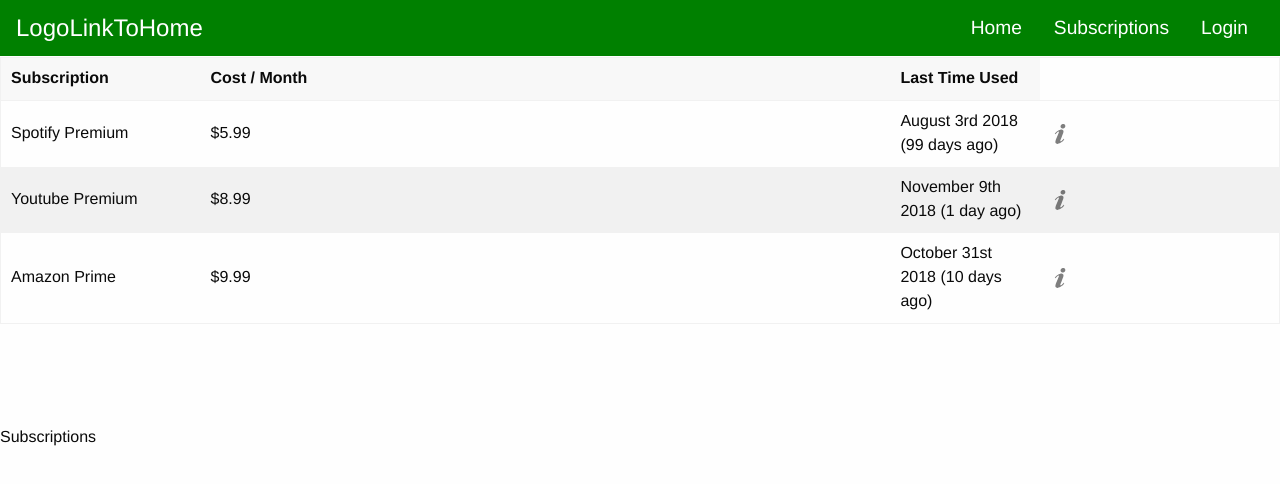
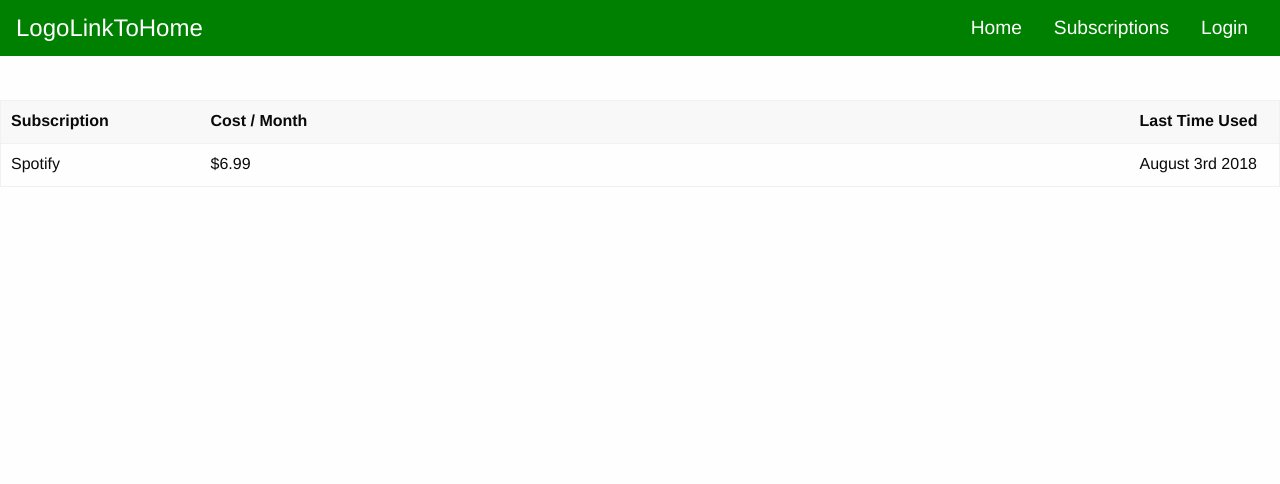
Before and after one commit to rkorkowski/madhacks, a React (Create React App) app in the folder frontend/: page /subscriptions in a window 1280 px wide. Shown: the top 484 px of the page. Built offline with nearby package versions, Linux system fonts and the light colour scheme.

Commit message:
created general table entry component

```diff
--- a/frontend/src/App.js
+++ b/frontend/src/App.js
@@ -39,12 +39,11 @@
         <div style={{height: '100%'}}>
           <Navigation drawerClickHandler={this.drawerToggleClickHandler} />
           <SideDrawer show={this.state.sideDrawerOpen} />
-          {backdrop}
-          <SubscriptionTable />
+            {backdrop}
             <div className="main">
             <Switch>
               <Route path="/" component={Home} exact />
-              <Route path="/subscriptions" component={Subscriptions} />
+              <Route path="/subscriptions" component={SubscriptionTable} />
               <Route path="/login" component={Login} />
               <Route component={Error} />
             </Switch>
--- a/frontend/src/components/SubscriptionTable.js
+++ b/frontend/src/components/SubscriptionTable.js
@@ -1,4 +1,4 @@
-import React from 'react';
+import React , { Component } from 'react';
 import { Link } from "react-router-dom";
 import { Button } from "react-foundation";
 import 'foundation-sites/dist/css/foundation.min.css';
@@ -6,12 +6,12 @@
 import Colors from 'react-foundation/lib/enums';
 import Foundation from 'react-foundation';
 import infologo from '../info-logo.svg';
-const SubscriptionTable = () => {
+import TableEntry from './TableEntry';
+import './editdone.js';
+class SubscriptionTable extends Component {
+    render() {
     return (
         <div>
-            <a href="#" class="button success">Add Subscription</a>
-            <a href="/" class="button alert">Delete Subscription</a> &nbsp;
-            <a href="/subscriptions" class="button">Subscriptions</a>
             <table className = "sub-table">
                 <thead>
                   <tr>
@@ -21,28 +21,12 @@
                   </tr>
                 </thead>
                 <tbody className = "sub-table-Body">
-                  <tr>
-                    <td>Spotify Premium</td>
-                    <td>$5.99</td>
-                    <td>August 3rd 2018 (99 days ago)</td>
-                    <td><img src={infologo} className="more-info-logo" height="20" width="20" alt="info-logo" /></td>
-                  </tr>
-                  <tr>
-                    <td>Youtube Premium</td>
-                    <td>$8.99</td>
-                    <td>November 9th 2018 (1 day ago)</td>
-                    <td><img src={infologo} className="more-info-logo" height="20" width="20" alt="info-logo" /></td>
-                  </tr>
-                  <tr>
-                    <td>Amazon Prime</td>
-                    <td>$9.99</td>
-                    <td>October 31st 2018 (10 days ago)</td>
-                    <td><img src={infologo} className="more-info-logo" height="20" width="20" alt="info-logo" /></td>
-                    </tr>
+                  <TableEntry name = "Spotify" cost = "$6.99" date = "August 3rd 2018"/>
                 </tbody>
               </table>
         </div>
     );
-};
+  }
+}
 
 export default SubscriptionTable;
--- /dev/null
+++ b/frontend/src/components/TableEntry.js
@@ -0,0 +1,14 @@
+import React, { Component } from "react";
+
+class TableEntry extends Component {
+  render() {
+      return (
+        <tr>
+          <td>{this.props.name}</td>
+          <td>{this.props.cost}</td>
+          <td>{this.props.date}</td>
+        </tr>
+      );
+    }
+}
+export default TableEntry;
--- /dev/null
+++ b/frontend/src/components/editdone.js
@@ -0,0 +1,15 @@
+// var subbox = document.getElementById("subscriptionname");
+// var costbox = document.getElementById("costpermonth");
+// var datebox = document.getElementById("dateused");
+//
+// subbox.onClick = function(){
+//   subbox.disabled = true;
+// }
+//
+// costbox.onClick = function(){
+//   costbox.disabled = true;
+// }
+//
+// datebox.onClick = function(){
+//   datebox.disabled = true;
+// }
```
Also changed, not shown: frontend/src/components/dynamicSubTable.js (added, +22 -0 lines), frontend/src/components/temp.txt (added).
